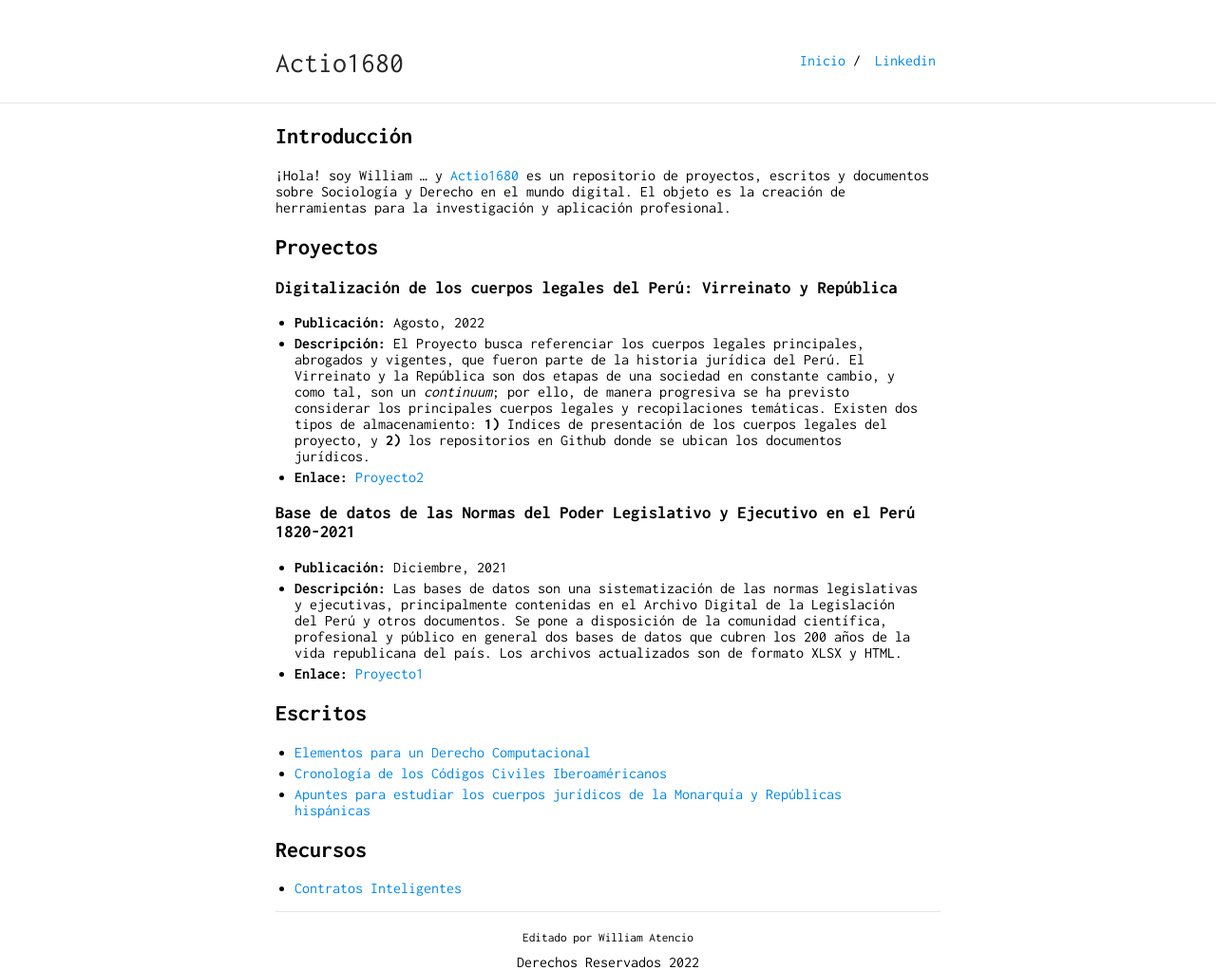
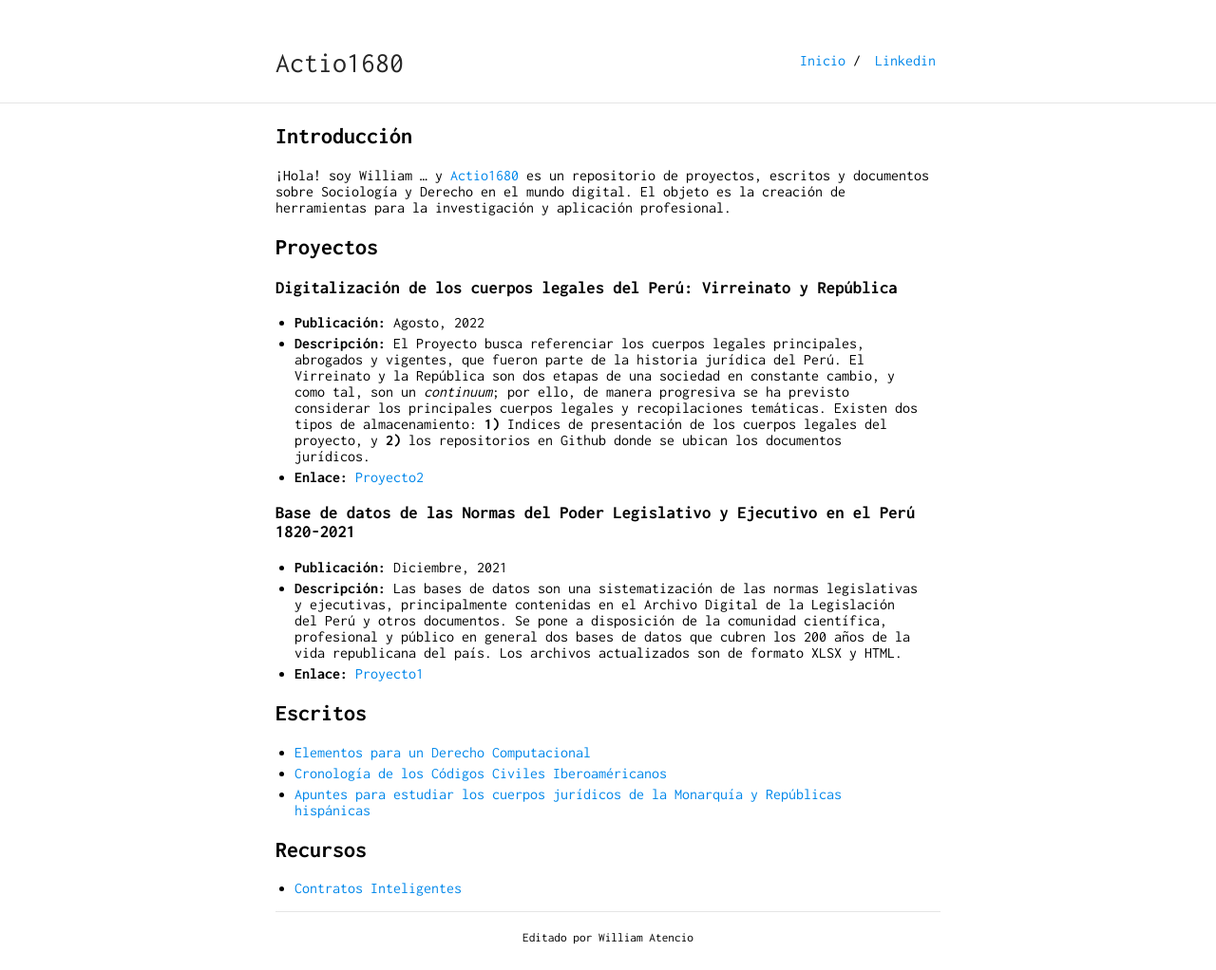
Before and after one commit to actio1680/actio1680.github.io, a Jekyll site: the page built from index.md, in a window 1280 px wide. Shown: the whole page at 95% size. Built offline with Jekyll 4.4.1, drawn with Linux system fonts in a browser that asks for light colours; our own code applies the rules of GitHub Pages for plain Markdown files; after the commit the page ends 995 px from its top, so only the background shows below that.

Commit message:
Update default.html

```diff
--- a/_layouts/default.html
+++ b/_layouts/default.html
@@ -104,5 +104,5 @@
     {% endif %}
 </body>
 <footer>
-    <center>Derechos Reservados 2022</center>
+    <center> </center>
 </footer>
```
